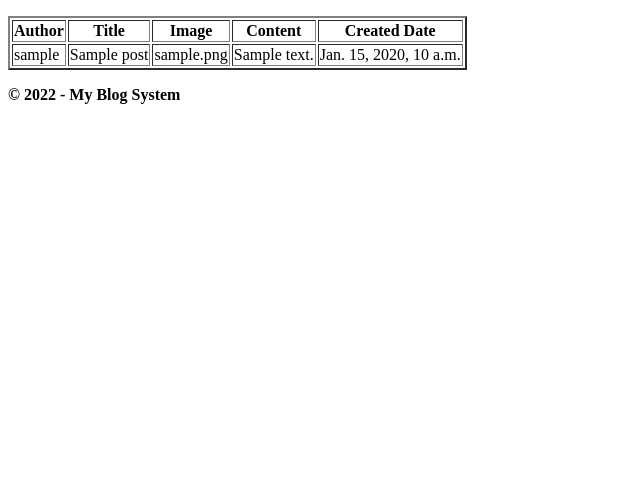
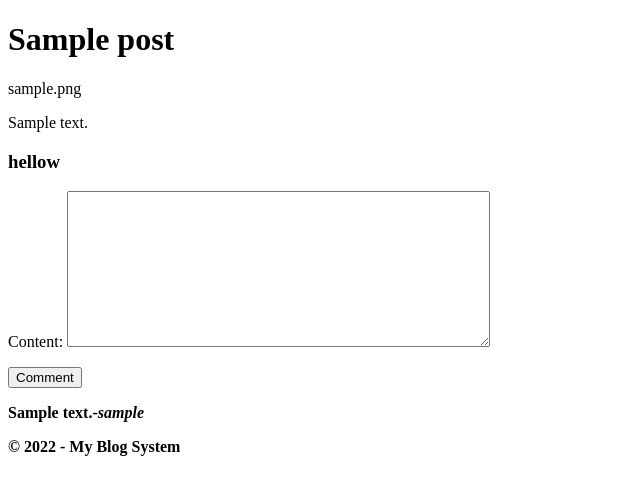
Before and after one commit to rajan10/Django-My_Blog_Class_Base, a Django app: page /detail_post/1 in a window 1280 px wide. Shown: the part 34-529 px from the top of the page, without its empty margins (0-640 px from the left). Run offline with Django 4.2, Linux system fonts and the light colour scheme; a user stored in the database is signed in; tables that the repository leaves empty hold one stand-in row (values such as "Sample post"); some libraries are stand-ins or nearby versions.

Commit message:
Using class base views, in DetailPostView, added the feature to comment by the regisered users on the detail post, first get method is used to pass the context of the post object and the context of another class Comment using reverse relationship' in summary, both the Post and Comment context were passed to the page

```diff
--- a/post/templates/post/detail_post.html
+++ b/post/templates/post/detail_post.html
@@ -2,16 +2,26 @@
 {% block title %} <title>Detail Post </title> {% endblock %}
 
 {% block content %}
+<h1> {{ post.title}} </h1>
+<p>{{ post.image }} </p>
+<p>{{ post.content }} </p>
+<h3> hellow</h3>
+
 <form action="" method="POST">
     {% csrf_token %}
-   <table border="2">
-       <thead>
-        <th>Author </th> <th>Title </th><th>Image </th> <th>Content </th> <th>Created Date </th>
-       </thead>
-       <tbody>
-       <tr> <td> {{ object.author }} </td><td> {{ object.title }} </td> <td> {{ object.image }} </td><td> {{ object.content }} </td>
-       <td> {{ object.created_date}} </td></tr>
-       </tbody>
-   </table>
+    {{ form.as_p }}
+<input type="submit" value="Comment">
 </form>
+
+<p>
+    {% if posts %}
+    {% for comment in posts %}
+        <p> <strong> {{ comment.content }}-<i>{{ comment.commentor }}</i>
+
+            </strong>
+
+    {% endfor %}
+
+    {% endif %}
+</p>
 {% endblock content %}
--- a/post/views.py
+++ b/post/views.py
@@ -1,10 +1,10 @@
-from django.shortcuts import render,redirect
+from django.shortcuts import render,redirect, get_object_or_404
 from django.contrib.auth.mixins import LoginRequiredMixin
 # generic.ListView=
 from django.views.generic import ListView, DetailView, DeleteView
 from django.views.generic import View
-from post.models import Post
-from post.forms import PostForm
+from post.models import Post, Comment
+from post.forms import PostForm, CommentForm
 # Create your views here.
 class HomeView(ListView):
     template_name='post/index.html'
@@ -35,6 +35,32 @@ class DetailPostView(LoginRequiredMixin,DetailView):
     model=Post
     template_name='post/detail_post.html'
 
+    def get(self, request, *args, **kwargs):
+        context={}
+        context['form']=CommentForm()
+        pk=kwargs.get('pk')
+        post=Post.objects.get(pk=pk)
+        # pass the context of the Post object 'post' as you need the post to be populated in the page
+        # and then registered user can comment on the specifice post.
+        context['post']=post
+        # below one posts is the reverse relationship for post which links to Comment Class via FK
+        context['posts']=Comment.objects.filter(post=post)
+
+        return render(request, template_name="post/detail_post.html", context=context)
+
+    def post(self, request, *args, **kwargs):
+        commentor = request.user
+        pk=kwargs.get('pk')
+        post = Post.objects.get(pk=pk)
+
+        form = CommentForm(request.POST)
+        if form.is_valid():
+            content = form.cleaned_data['content']
+            comment = Comment(commentor=commentor, post=post, content=content)
+            comment.save()
+            # redirect to same page
+            return redirect(request.path_info)
+
 class UpdatePostView(LoginRequiredMixin,View):
     # login_url='/login'
     def get(self,request,pk):
```
